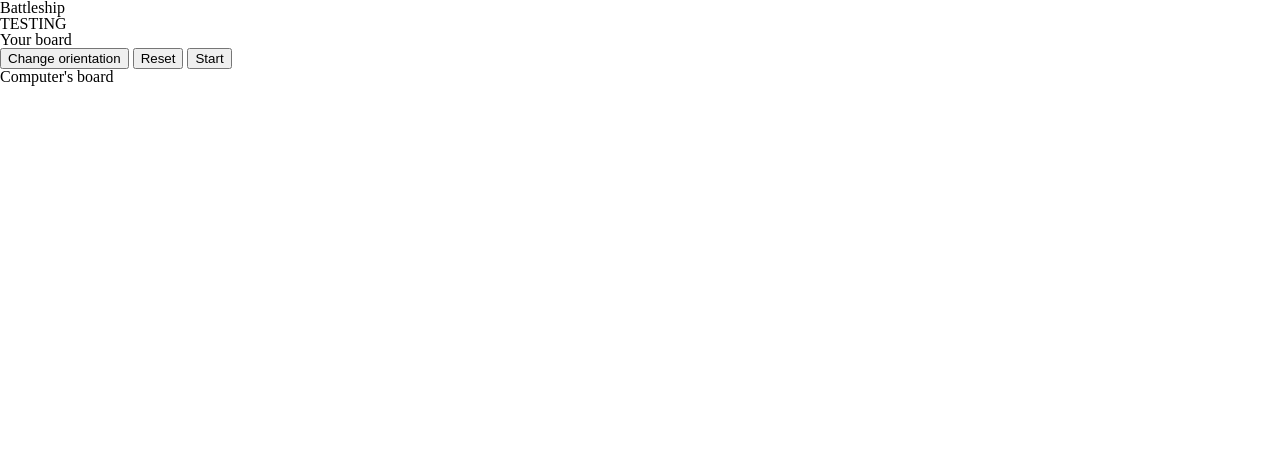
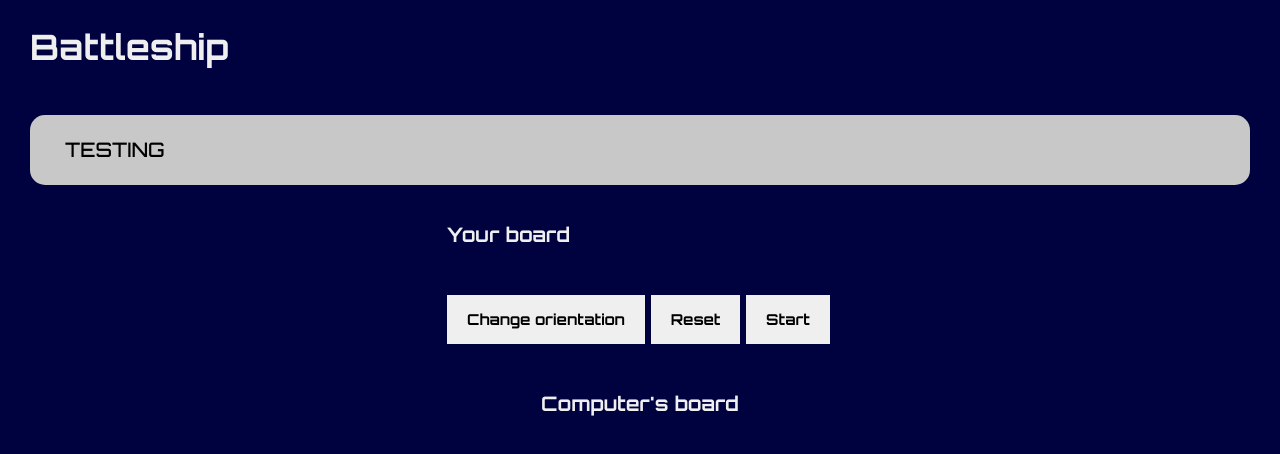
Before and after one commit to kevinzhou22/battleship, a website built with webpack: page src/index.html in a window 1280 px wide. Built offline with nearby package versions, Linux system fonts and the light colour scheme.

Commit message:
Add basic styling and modify HTML

```diff
--- a/src/index.html
+++ b/src/index.html
@@ -7,7 +7,7 @@
     <link href="https://fonts.googleapis.com/css2?family=Orbitron:wght@400;500;600;700&display=swap" rel="stylesheet">
   </head>
     <div class="root">
-      <div class="header-container"><h1>Battleship</h1></div>
+      <header>Battleship</h1></header>
       <div class="information">TESTING</div>
       <div class="main-game-wrapper">
         <div class="player-section-wrapper">
@@ -16,7 +16,7 @@
           <div class="options">
             <button type="button">Change orientation</button>
             <button type="button">Reset</button>
-            <button type="button">Start</button>
+            <button type="button" class="start">Start</button>
           </div>
         </div>
         <div class="computer-section-wrapper">
@@ -24,7 +24,6 @@
           <div class="grid"></div>
         </div>
       </div>
-
     </div>
   <body>
   </body>
--- a/src/style.css
+++ b/src/style.css
@@ -0,0 +1,87 @@
+html {
+  font-size: 10px;
+}
+
+:root {
+  --off-white: #efefef;
+  --background-blue: #000240;
+}
+
+.root {
+  font-family: 'Orbitron', sans-serif;
+  background-color: var(--background-blue);
+  color: var(--off-white);
+  min-height: 100vh;
+  box-sizing: bor;
+  padding: 3rem 3rem;
+}
+
+header {
+  font-size: 3.5rem;
+  font-weight: bold;
+}
+
+.information {
+  background-color: rgb(200, 200,200);
+  color: black;
+  padding: 2.5rem 3.5rem;
+  margin-top: 5rem;
+  border-radius: 1.5rem;
+  font-size: 2rem;
+  font-weight: 500;
+}
+
+.main-game-wrapper {
+  display: flex;
+  align-items: flex-start;
+  justify-content: center;
+  flex-wrap: wrap;
+  padding: 4rem 2rem;
+}
+
+.main-game-wrapper h2 {
+  font-size: 2rem;
+  font-weight: bold;
+  margin-bottom: 1rem;
+}
+
+.player-section-wrapper {
+  margin-left: 20rem;
+  margin-right: 20rem;
+  margin-bottom: 5rem;
+}
+
+.computer-section-wrapper {
+  margin-left: 20rem;
+  margin-right: 20rem;
+}
+
+.grid {
+  display: inline-grid;
+  grid-template-columns: repeat(8, 1fr);
+  gap: 0.2rem;
+}
+
+.grid .cell {
+  width: 5rem;
+  height: 5rem;
+  border-radius: 8%;
+  box-sizing: border-box;
+  border: 1px solid white;
+}
+
+.player-section-wrapper .options {
+  margin-top: 2rem;
+}
+
+.player-section-wrapper .options button {
+  margin-top: 1rem;
+  font-family: 'Orbitron', sans-serif;
+  background-color: var(--off-white);
+  color: black;
+  border: none;
+  font-size: 1.5rem;
+  padding: 1.5rem 2rem;
+  font-weight: bold;
+  margin-right: 0.3rem;
+}
```
